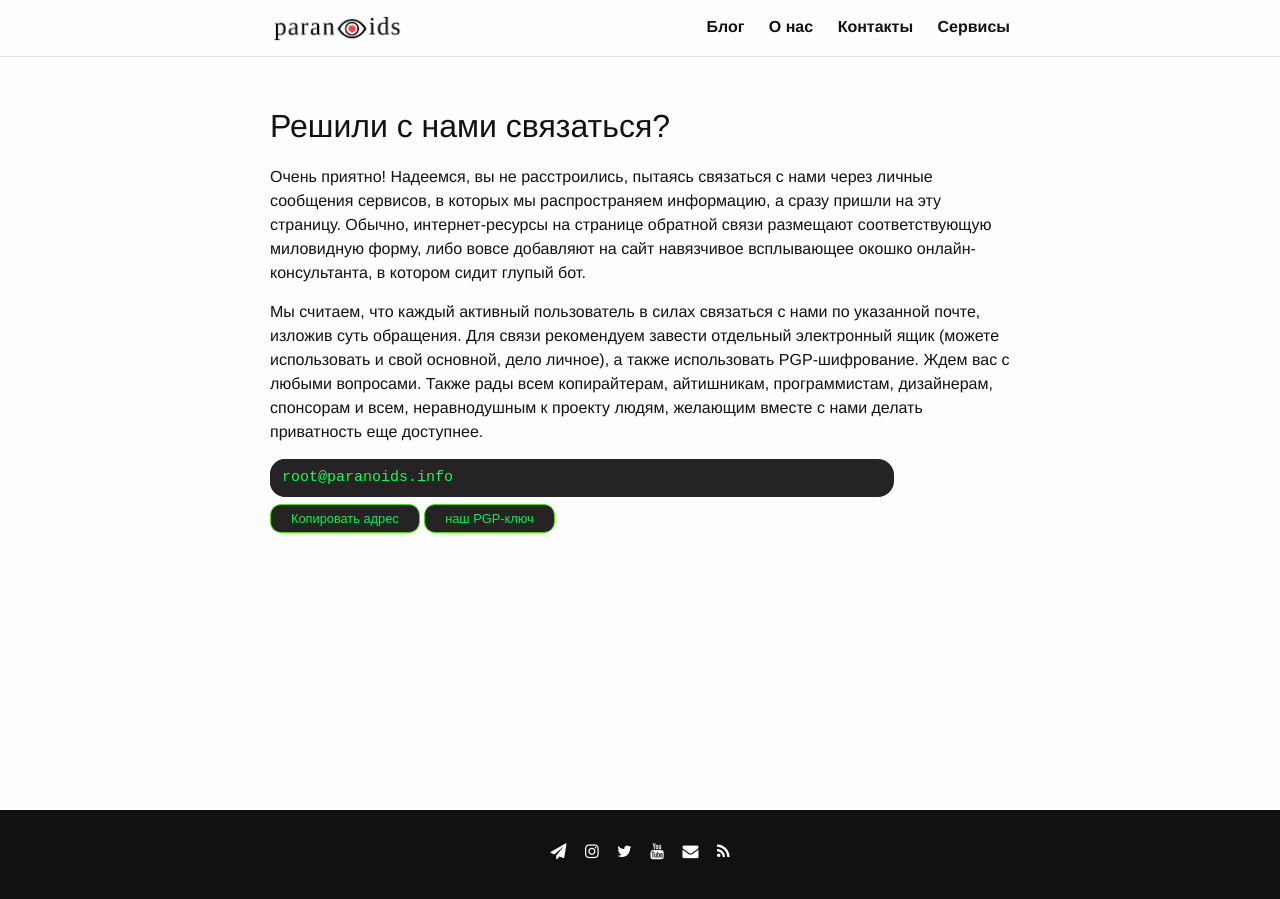
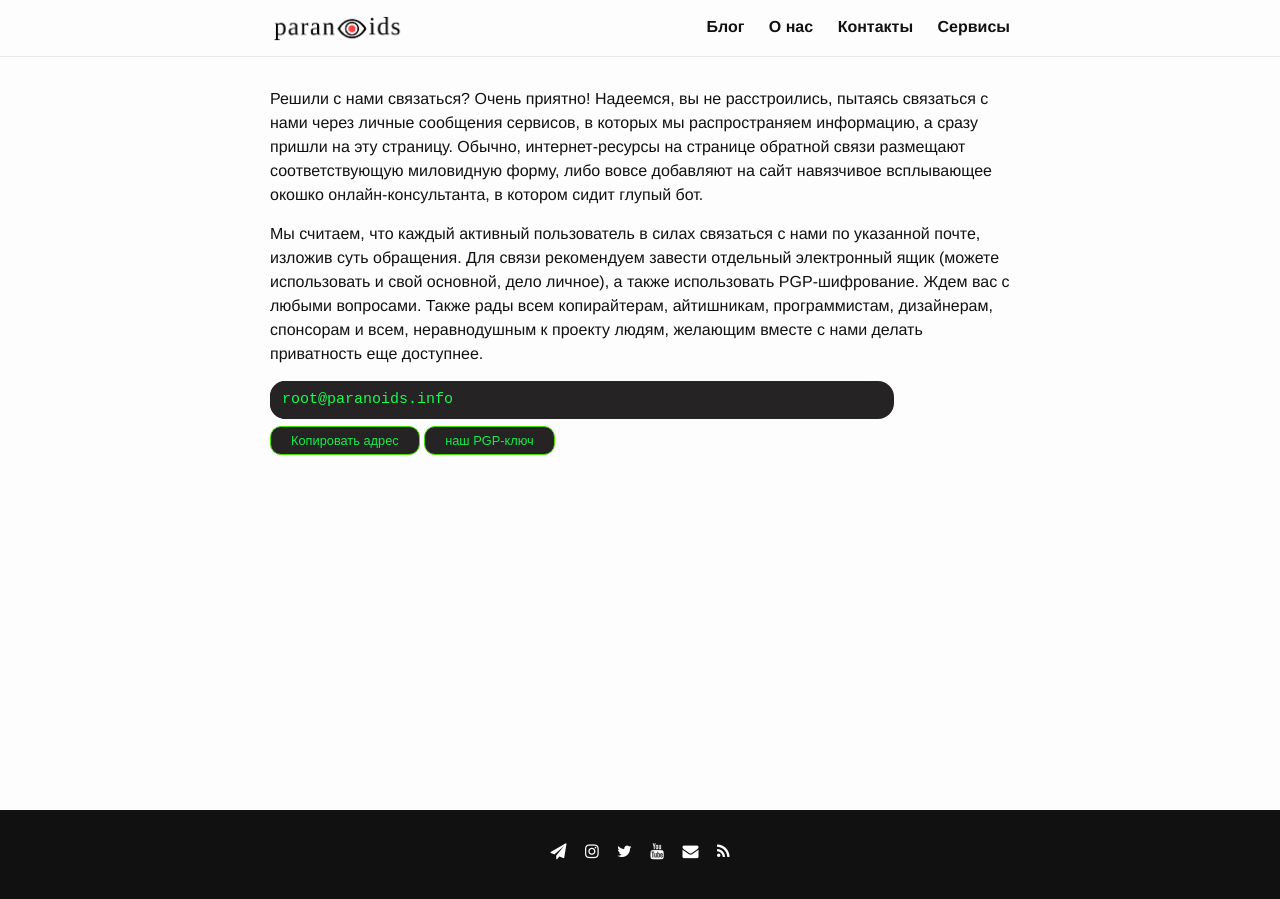
Before and after one commit to 2b7E1n6D0e5R7/2b7E1n6D0e5R7.github.io, a Jekyll site: the page built from _pages/contact.md, in a window 1280 px wide. Built offline with Jekyll 4.4.1, drawn with Linux system fonts in a browser that asks for light colours.

Commit message:
Update contact.md

```diff
--- a/_pages/contact.md
+++ b/_pages/contact.md
@@ -3,7 +3,7 @@ layout: default
 title: Контакты
 permalink: /contact/
 ---
-<h1 class="h-title"> Решили с нами связаться? </h1>
+Решили с нами связаться?
 Очень приятно! Надеемся, вы не расстроились, пытаясь связаться с нами через личные сообщения сервисов, в которых мы распространяем информацию, а сразу пришли на эту страницу. Обычно, интернет-ресурсы на странице обратной связи размещают соответствующую миловидную форму, либо вовсе добавляют на сайт навязчивое всплывающее окошко онлайн-консультанта, в котором сидит глупый бот.
 
 Мы считаем, что каждый активный пользователь в силах связаться с нами по указанной почте, изложив суть обращения. Для связи рекомендуем завести отдельный электронный ящик (можете использовать и свой основной, дело личное), а также использовать PGP-шифрование.
```
